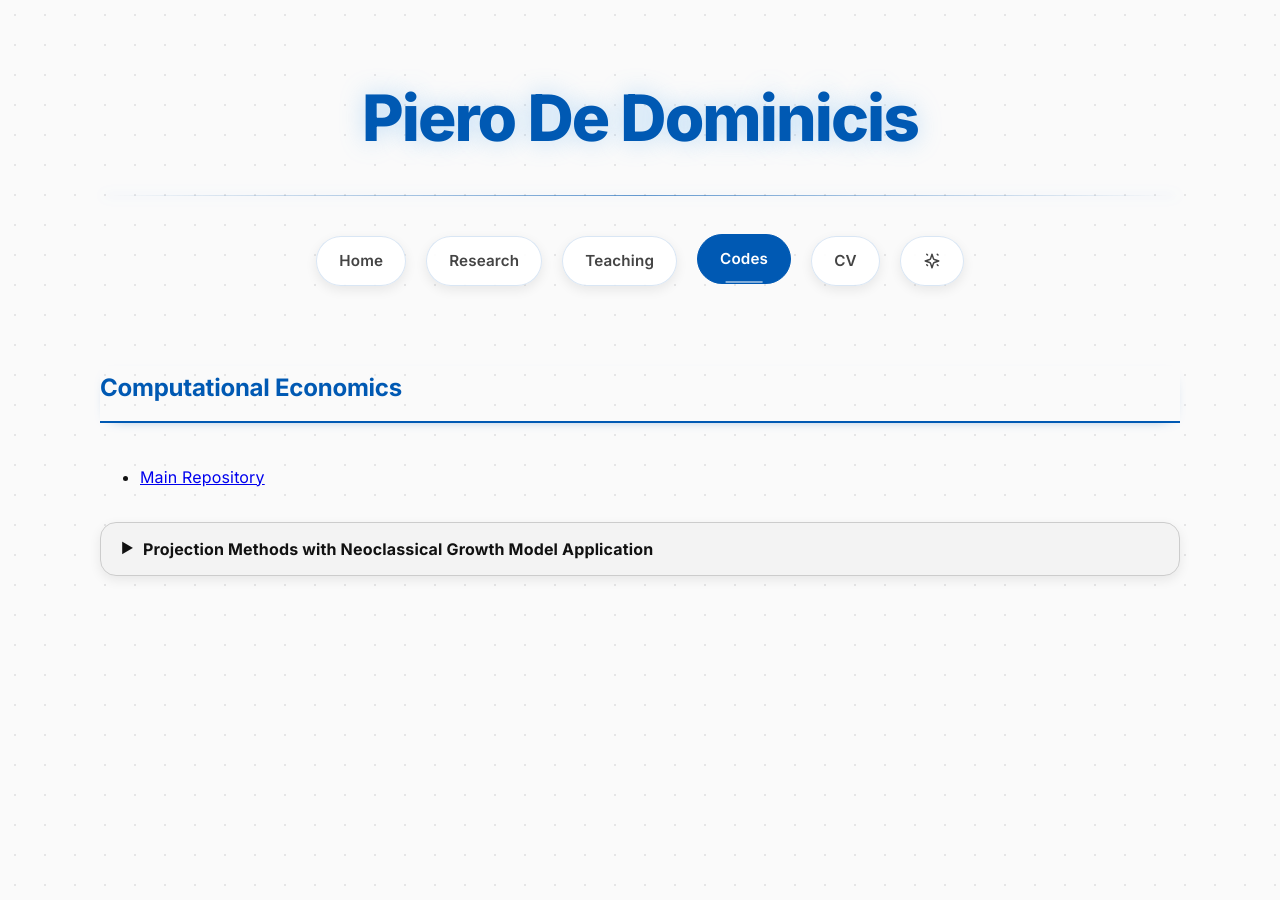
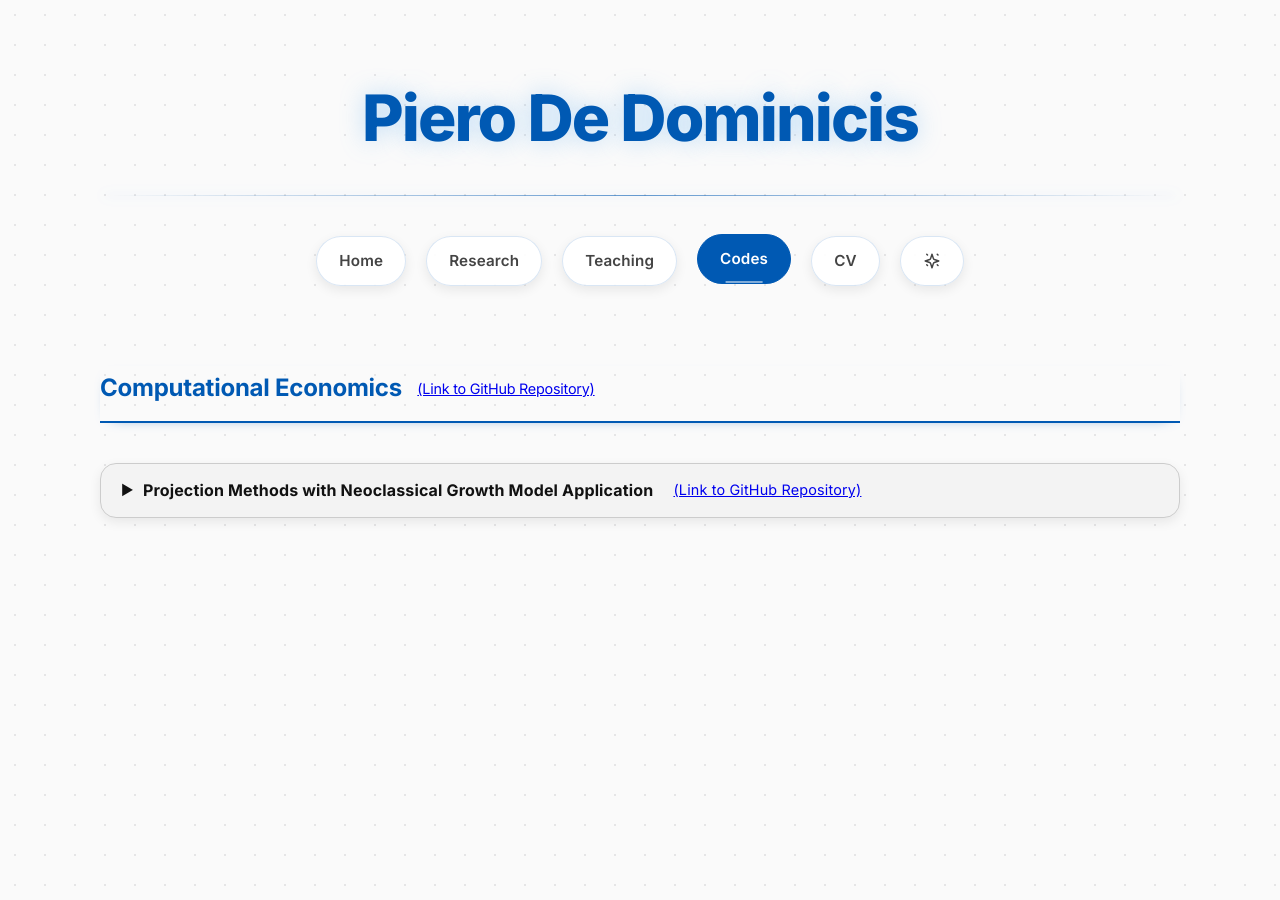
Before and after one commit to peppecon/peppecon.github.io, a Jekyll site: the page built from _pages/codes.md, in a window 1280 px wide. Built offline with Jekyll 4.4.1, drawn with Linux system fonts in a browser that asks for light colours.

Commit message:
Refine Codes page UI: scale images and adjust link positions

```diff
--- a/_pages/codes.md
+++ b/_pages/codes.md
@@ -5,20 +5,30 @@ permalink: /codes/
 author_profile: false
 ---
 
-## Computational Economics
+<style>
+  .abstract-content img {
+    max-width: 60%;
+    height: auto;
+    display: block;
+    margin: 20px auto;
+  }
+  .link-secondary {
+    font-size: 0.9rem;
+    font-weight: normal;
+    margin-left: 10px;
+    vertical-align: middle;
+  }
+</style>
 
-- [Main Repository](https://github.com/peppecon/Computational-Economics)
+## Computational Economics <a href="https://github.com/peppecon/Computational-Economics" target="_blank" class="link-secondary">(Link to GitHub Repository)</a>
 
 <div class="abstract-container">
   <div class="abstract-header">
     <span class="arrow">▶</span>
-    <a href="https://github.com/peppecon/Computational-Economics/tree/main/Projection%20Methods%20with%20NGM%20Application" target="_blank" onclick="event.stopPropagation();" style="text-decoration: none; color: inherit;">Projection Methods with Neoclassical Growth Model Application</a>
+    <span>Projection Methods with Neoclassical Growth Model Application</span>
+    <a href="https://github.com/peppecon/Computational-Economics/tree/main/Projection%20Methods%20with%20NGM%20Application" target="_blank" class="link-secondary" onclick="event.stopPropagation();">(Link to GitHub Repository)</a>
   </div>
   <div class="abstract-content" markdown="1">
-
-<div class="draft-button" style="margin-bottom: 20px;">
-  <a href="https://github.com/peppecon/Computational-Economics/tree/main/Projection%20Methods%20with%20NGM%20Application" target="_blank" rel="noopener noreferrer">View on GitHub</a>
-</div>
 
 # Computational Economics: Projection Methods and NGM Applications
 
```
